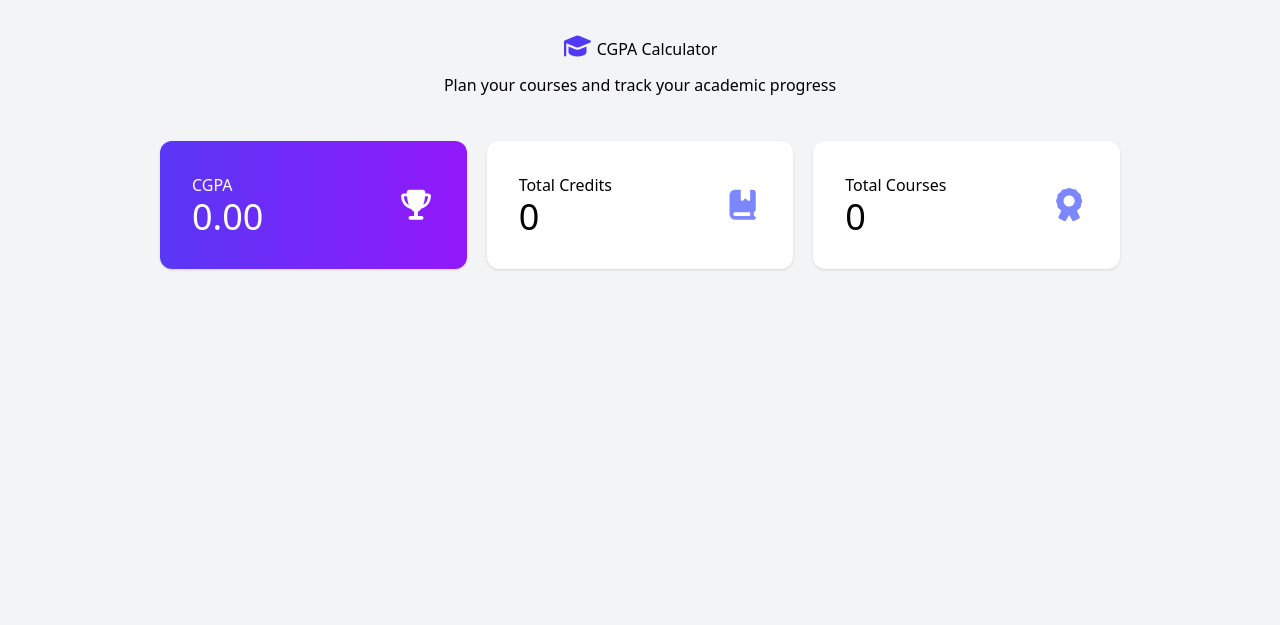
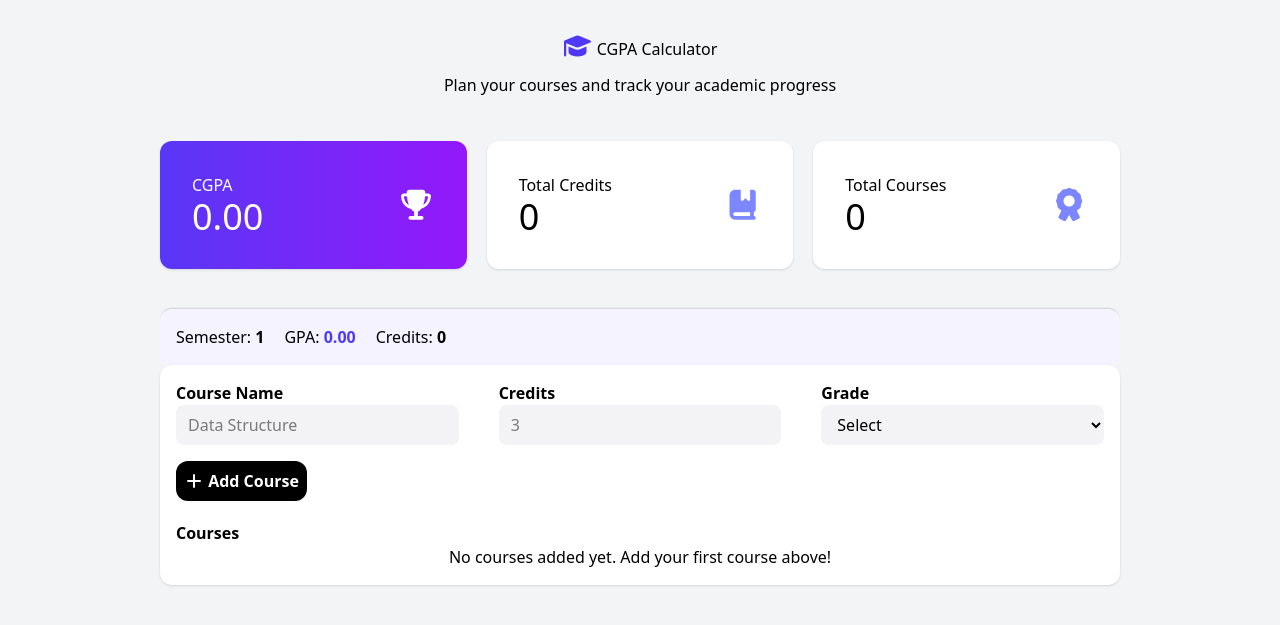
Before and after one commit to shazzadhsn/course-planner-with-cgpa-calculator, a plain HTML site: page statics/main.html in a window 1280 px wide. Shown: the part 141-766 px from the top of the page. Drawn offline with nearby package versions, Linux system fonts and the light colour scheme; a script that the page names is missing.

Commit message:
semester box just static made done

```diff
--- a/statics/main.html
+++ b/statics/main.html
@@ -74,6 +74,106 @@
                         </div>
                     </div>
                 </section>
+
+                <!-- Semesters Container -->
+                <section class="semesters-container mt-10">
+
+                    <section class="semester-box rounded-2xl">
+                        <!-- semester number -->
+                        <section class="p-4 rounded-xl flex gap-5 semester-numbers bg-[#F4F3FF] shadow-[0_-2px_2px_-1px_rgba(0,0,0,0.1),_0_-2px_2px_-1px_rgba(0,0,0,0.06)]">
+
+                            <p class="semester-no">Semester: <span id="sem-count" class="font-bold">1</span></p>
+                            <p class="sgpa ">GPA: <span id="sgpa-count" class="text-[#4F39F6] font-bold">0.00</span></p>
+                            <p class="s-credit">Credits: <span id="credit-count" class="font-bold">0</span></p>
+
+                        </section>
+
+                        <!-- semester other content -->
+                        <section class=" p-4 semester-other-content bg-white shadow-sm rounded-xl">
+
+                            <!-- Course Detail -->
+                            <section class="course-details grid grid-cols-3 gap-10">
+                                <!-- Course Name -->
+                                <div class="course-name flex flex-col">
+                                    <label for="" class="font-semibold">Course Name</label>
+                                    <input class="bg-[#F3F3F5] px-3 py-2 rounded-lg" type="text" name="" id="" placeholder="Data Structure">
+                                </div>
+
+                                <!-- Course Credit -->
+                                <div class="course-credit flex flex-col">
+                                    <label for="" class="font-semibold">Credits</label>
+                                    <input class="bg-[#F3F3F5] px-3 py-2 rounded-lg" type="number" name="" id="" placeholder="3">
+                                </div>
+
+                                <!-- Course Grade -->
+                                <div class="course-grade flex flex-col">
+                                    <label for="" class="font-semibold">Grade</label>
+                                    <select class="bg-[#F3F3F5] px-3 py-2 rounded-lg" name="" id="">
+                                        <option value="">Select</option>
+                                        <option value="">A+ (4.00)</option>
+                                        <option value="">A (3.75)</option>
+                                        <option value="">A- (3.50)</option>
+                                        <option value="">B+ (3.25)</option>
+                                        <option value="">B (3.00)</option>
+                                        <option value="">B- (2.75)</option>
+                                        <option value="">C+ (2.50)</option>
+                                        <option value="">C (2.25)</option>
+                                        <option value="">D (2.00)</option>
+                                        <option value="">F (0.00)</option>
+                                    </select>
+                                </div>
+                            </section>
+
+                            <!-- add course button -->
+                            <button class="bg-black text-white p-2 rounded-xl font-semibold mt-4"><i class="fa-solid fa-plus"></i> Add Course</button>
+
+                            <!-- Course list -->
+                            <section class="course-list mt-5">
+                                <p class="font-semibold">Courses</p>
+
+                                <p class="text-center">No courses added yet. Add your first course above!</p>
+
+                                <!-- list-of-courses -->
+                                <section class="list-of-courses hidden">
+
+
+                                    <!-- Single Course -->
+                                    <div class="my-5 single-course p-5 border-1 border-[#E5E7EB] rounded-lg flex items-center justify-between">
+
+                                        <!-- left part -->
+                                        <div class="single-course-left flex gap-5 items-center">
+                                            <div class="book-icon w-10 h-10 bg-[#E0E7FF] flex justify-center items-center rounded-4xl">
+                                                <i class="fa-solid fa-book-open text-[#4F39F6]"></i>
+                                            </div>
+                                            <div class="left-text">
+                                                <p>Data Structure</p>
+                                                <p class="text-[#6A7282]"><span>3</span> Credits</p>
+                                            </div>
+                                        </div>
+
+                                        <!-- right part -->
+                                        <div class="single-course-right flex items-center gap-5">
+                                            <div class="right-text">
+                                                <span class="text-[#4F39F6] font-semibold text-2xl">A</span>
+                                                <p class="text-[#6A7282]"><span>0.0</span> GPA</p>
+                                            </div>
+                                            <div class="delete-icon h-5 w-5 flex justify-center items-center p-4 rounded-sm">
+                                                <i class="fa-regular fa-trash-can text-[#EA202A]"></i>
+                                            </div>
+                                        </div>
+
+                                    </div>
+
+
+                                </section>
+                            </section>
+
+                        </section>
+                    </section>
+
+
+
+                </section>
             </section>
         </main>
 
--- a/styles/global.css
+++ b/styles/global.css
@@ -21,6 +21,10 @@
 
 #main-display {
     background-image: linear-gradient(to right, #5937f6, #9318fa);
+}
+.delete-icon:hover {
+    background-color: rgb(255, 211, 211);
+    cursor: pointer;
 }
 
 /* feature section */
```
